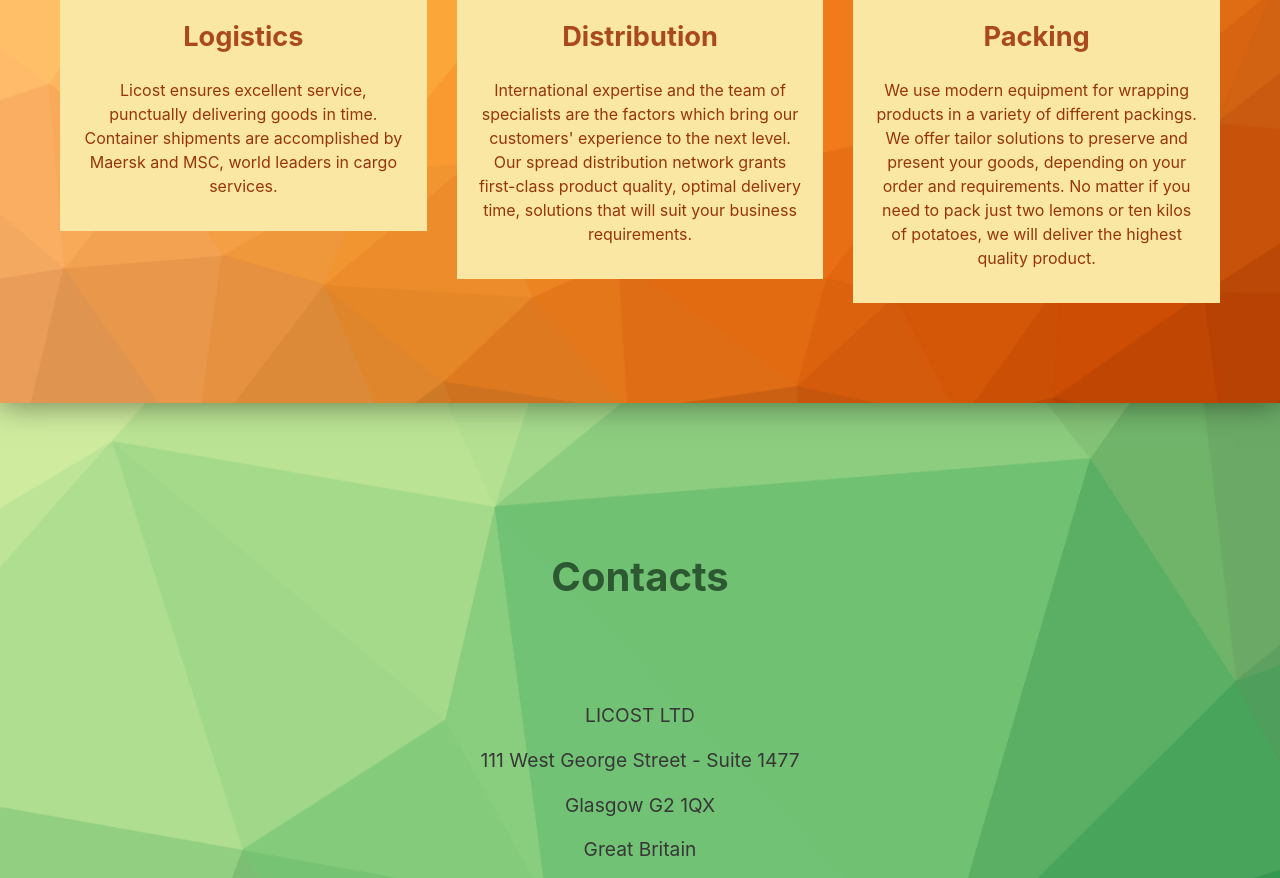
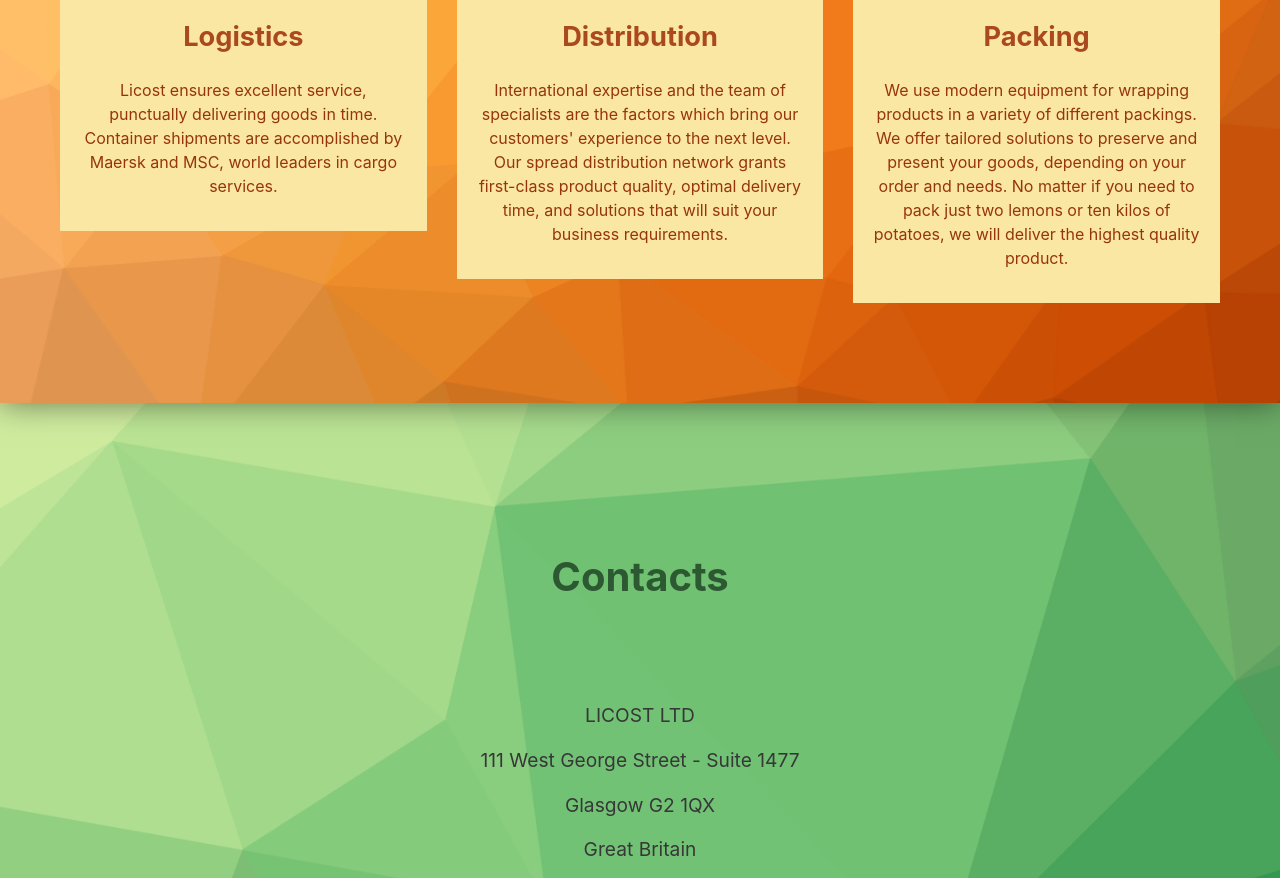
Before and after one commit to licostgroup/licost, a website: page index.html in a window 1280 px wide. Shown: the part 1918-2796 px from the top of the page. Drawn offline with nearby package versions, Linux system fonts and the light colour scheme.

Commit message:
text editings

```diff
--- a/index.html
+++ b/index.html
@@ -74,14 +74,14 @@
                 <div class="custom-card">
                     <div class="photo2"></div>
                     <div class="title">Distribution</div>
-                    <div class="text">International expertise and the team of specialists are the factors which bring our customers' experience to the next level. Our spread distribution network grants first-class product quality, optimal delivery time, solutions that will suit your business requirements.</div>
+                    <div class="text">International expertise and the team of specialists are the factors which bring our customers' experience to the next level. Our spread distribution network grants first-class product quality, optimal delivery time, and solutions that will suit your business requirements.</div>
                 </div>
             </div>
             <div class="col-12 col-sm-8 col-md-7 col-lg-4">
                 <div class="custom-card">
                     <div class="photo3"></div>
                     <div class="title">Packing</div>
-                    <div class="text">We use modern equipment for wrapping products in a variety of different packings. We offer tailor solutions to preserve and present your goods, depending on your order and requirements. No matter if you need to pack just two lemons or ten kilos of potatoes, we will deliver the highest quality product.</div>
+                    <div class="text">We use modern equipment for wrapping products in a variety of different packings. We offer tailored solutions to preserve and present your goods, depending on your order and needs. No matter if you need to pack just two lemons or ten kilos of potatoes, we will deliver the highest quality product.</div>
                 </div>
             </div>
         </div>
```
